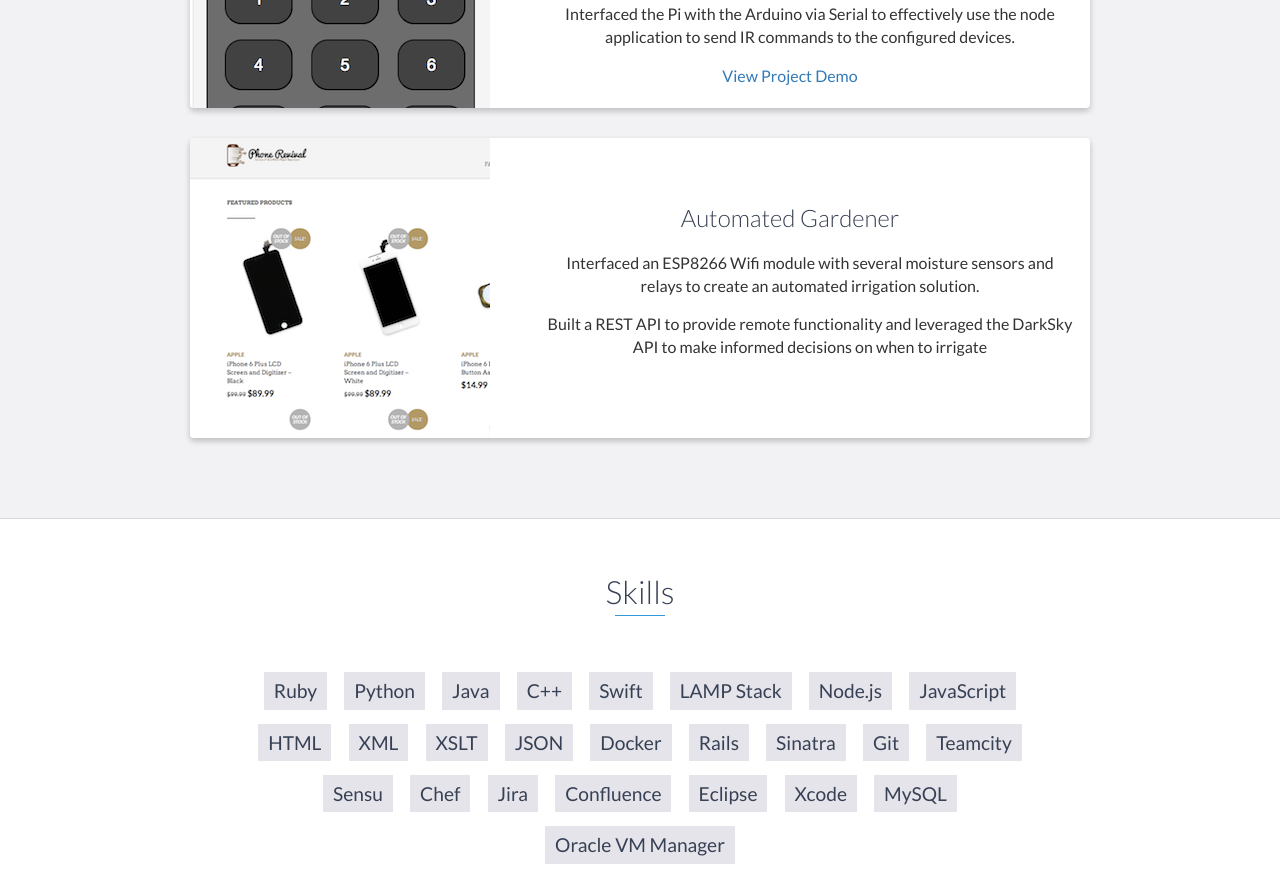
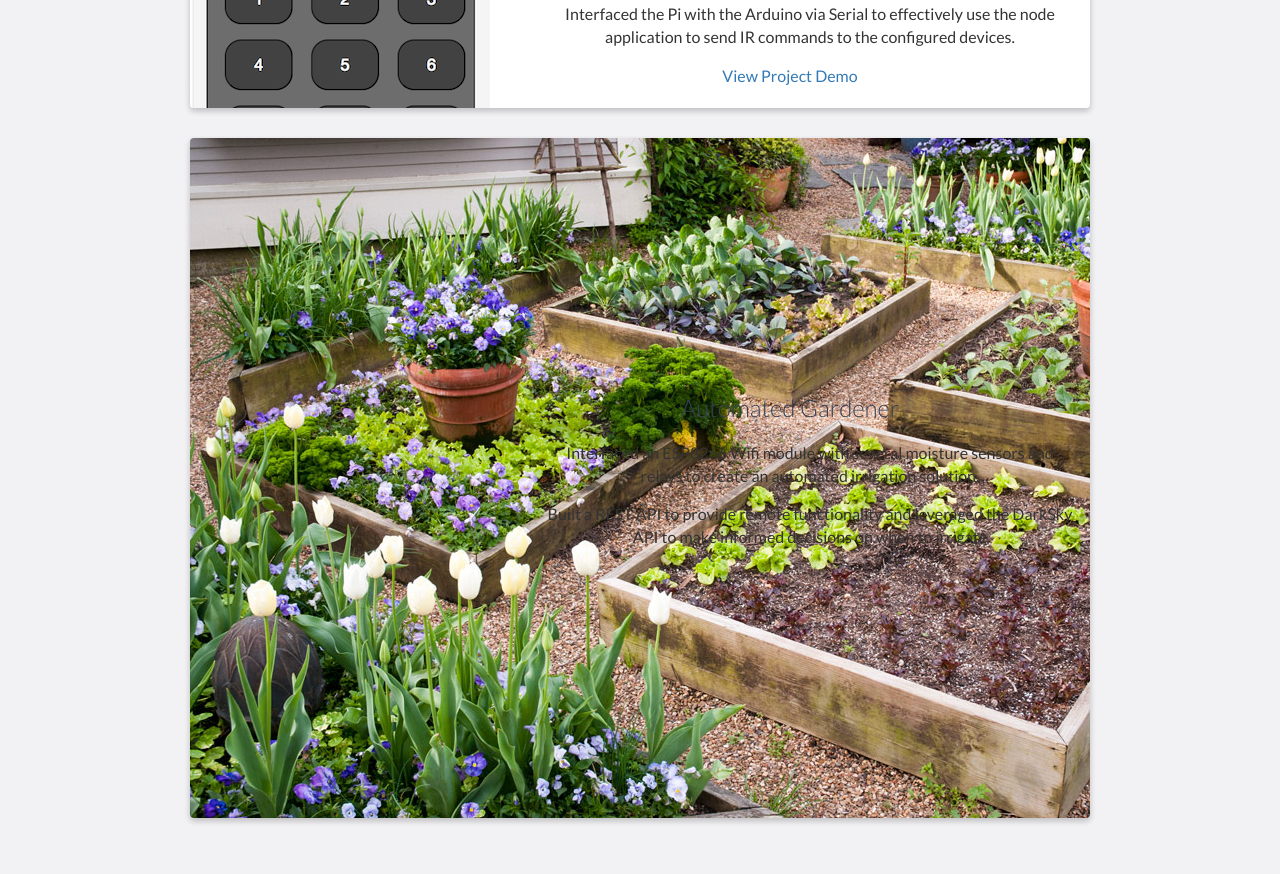
Before and after one commit to nickshields/nickshields.github.io, a website: page index.html in a window 1280 px wide. Shown: the part 4142-5016 px from the top of the page. Drawn offline with nearby package versions, Linux system fonts and the light colour scheme.

Commit message:
Update index.html

```diff
--- a/index.html
+++ b/index.html
@@ -201,7 +201,7 @@
 
                 <div class="project shadow-large">
                     <div class="project-image">
-                        <img src="images/phonerevival.png" />
+                        <img src="images/garden_image.jpg" />
                     </div>
                     <!-- End .project-image -->
                     <div class="project-info">
```
